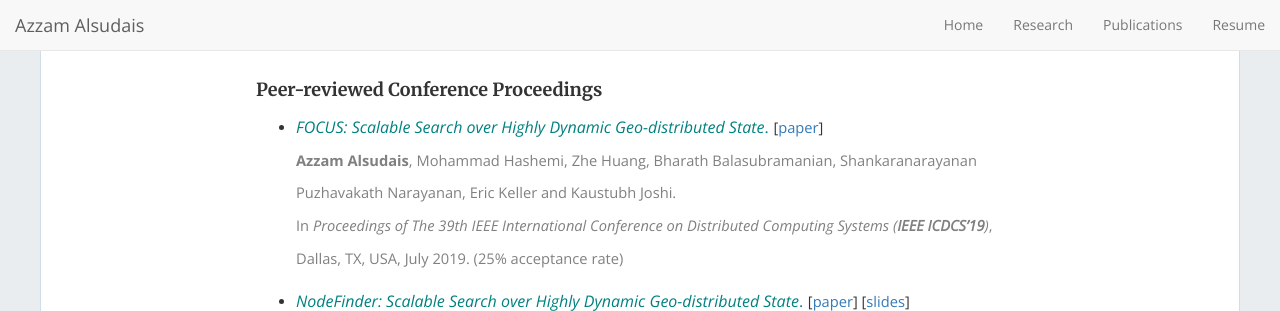
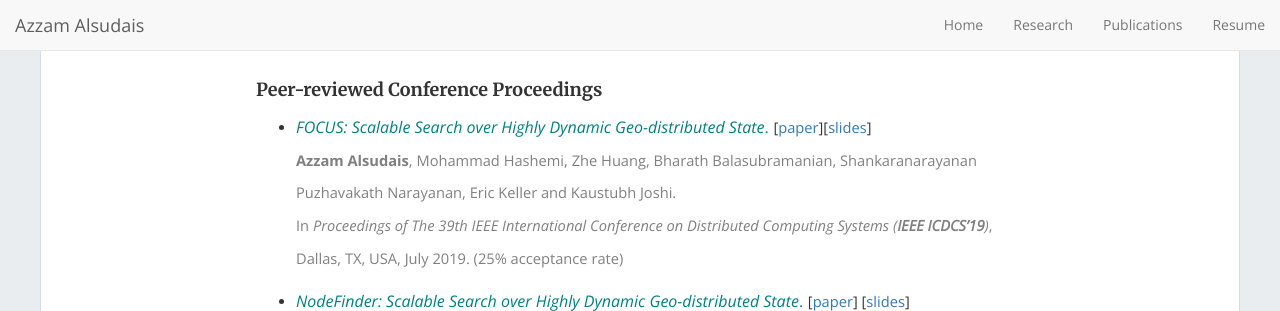
Before and after one commit to aalsudais/aalsudais.github.io, a Jekyll site: the page built from _pages/publications.md, in a window 1280 px wide and 1138 px high. Shown: the top 311 px of the window. Built offline with Jekyll 4.4.1, drawn with Linux system fonts in a browser that asks for light colours; nearby versions of some CDN libraries.

Commit message:
added focus slides

```diff
--- a/_pages/publications.md
+++ b/_pages/publications.md
@@ -9,7 +9,7 @@ permalink: /publications
 
 #### Peer-reviewed Conference Proceedings
 
-- <span style="color:teal; font-size:12pt;">*FOCUS: Scalable Search over Highly Dynamic Geo-distributed State*.</span> <span style="font-size:11pt;">\[[paper](files/papers/focus.pdf)\]</span> <br />
+- <span style="color:teal; font-size:12pt;">*FOCUS: Scalable Search over Highly Dynamic Geo-distributed State*.</span> <span style="font-size:11pt;">\[[paper](files/papers/focus.pdf)\]\[[slides](files/papers/Focus-icdcs19_slides.pdf)\]</span> <br />
 <span style="color:grey; font-size:11pt;">**Azzam Alsudais**, Mohammad Hashemi, Zhe Huang, Bharath Balasubramanian, Shankaranarayanan Puzhavakath Narayanan, Eric Keller and Kaustubh Joshi. <br />
 In *Proceedings of The 39th IEEE International Conference on Distributed Computing Systems (**IEEE ICDCS'19**)*, Dallas, TX, USA, July 2019. (25% acceptance rate)
 
```
Also changed, not shown: 1 other file.
